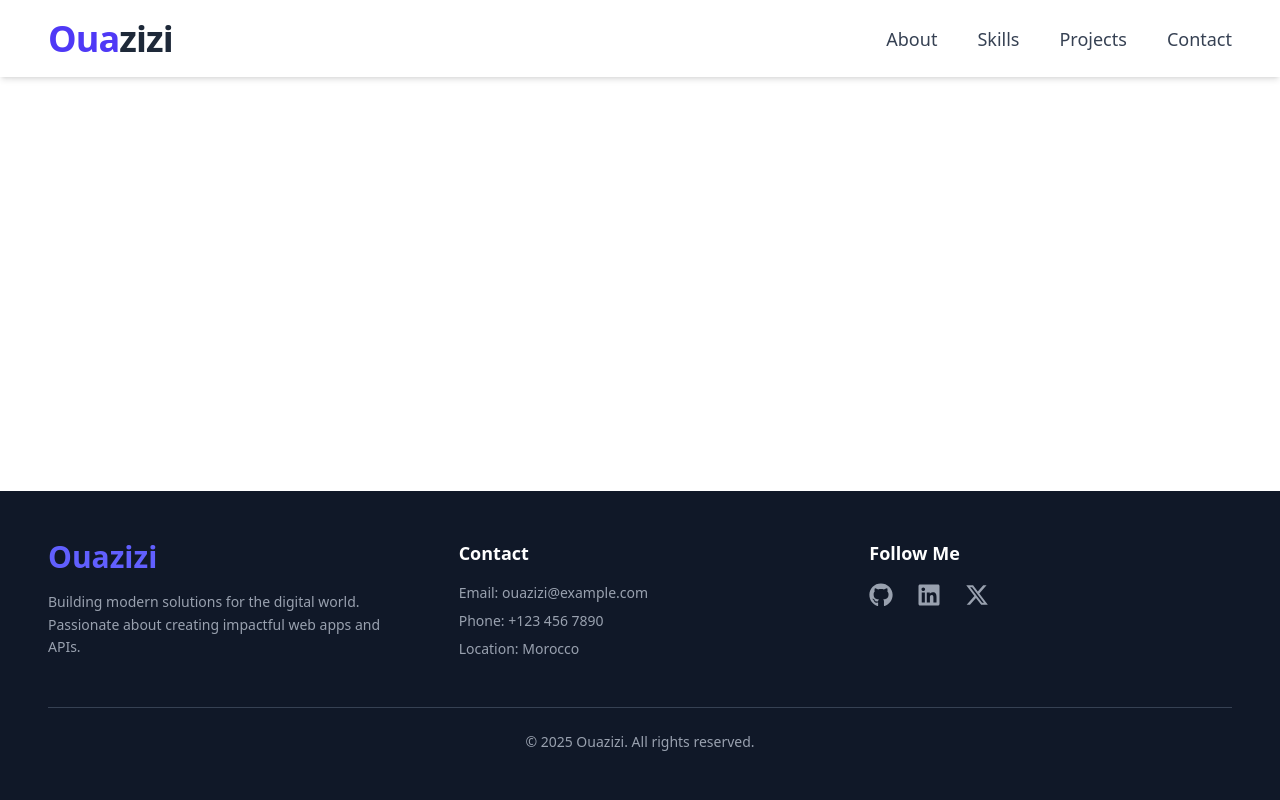
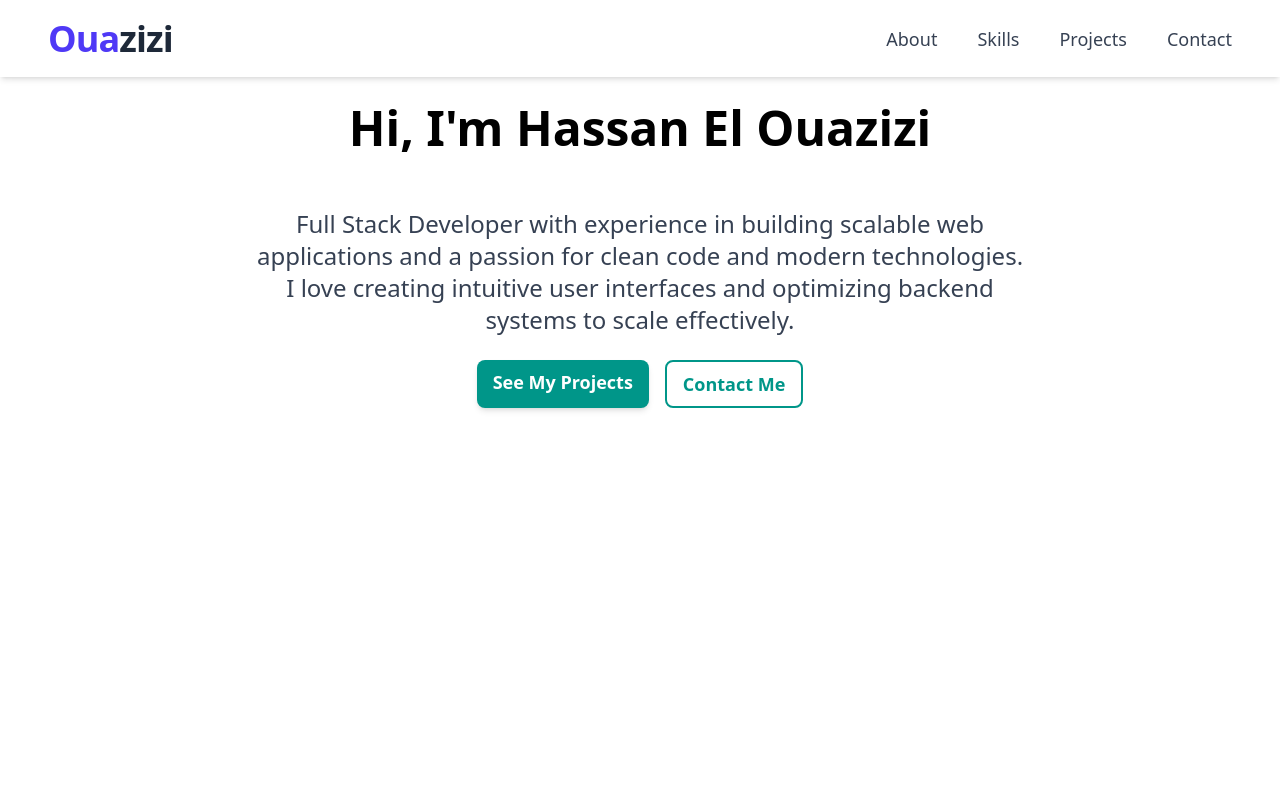
Before and after one commit to helouazizi/ouazizi, a Next.js app: page / in a window 1280 px wide. Shown: the top 800 px of the page. Built offline with nearby package versions, Linux system fonts and the light colour scheme.

Commit message:
add hero section

```diff
--- a/app/page.js
+++ b/app/page.js
@@ -3,9 +3,34 @@ import Footer from "./components/footer";
 
 export default function Home() {
   return (
-    <div className="min-h-screen font-sans text-black dark:text-white">
+    <div className="min-h-screen bg-white font-sans text-black dark:text-white">
       {/* Header Component */}
       <Header />
+
+      {/* Hero Section */}
+      <main className="flex items-center justify-center flex-col text-center py-10 sm:py-16 px-4 sm:px-8">
+        <h1 className="text-3xl sm:text-4xl md:text-5xl py-10 font-bold text-black dark:text-white mb-4">
+          Hi, I'm Hassan El Ouazizi
+        </h1>
+        <p className="text-lg sm:text-xl md:text-2xl text-gray-700 dark:text-gray-200 mb-6 max-w-3xl mx-auto break-words">
+          Full Stack Developer with experience in building scalable web applications and a passion for clean code and modern technologies. I love creating intuitive user interfaces and optimizing backend systems to scale effectively.
+        </p>
+        <div className="flex space-x-4 justify-center">
+          <a
+            href="#projects"
+            className="px-4 py-2 text-sm sm:text-base md:text-lg bg-teal-600 text-white font-semibold rounded-lg shadow-md hover:bg-teal-700 transition duration-300"
+          >
+            See My Projects
+          </a>
+          <a
+            href="#contact"
+            className="px-4 py-2 text-sm sm:text-base md:text-lg border-2 border-teal-600 text-teal-600 font-semibold rounded-lg hover:bg-teal-600 hover:text-white transition duration-300"
+          >
+            Contact Me
+          </a>
+        </div>
+      </main>
+
       {/* Footer Component */}
       <Footer />
     </div>
```
